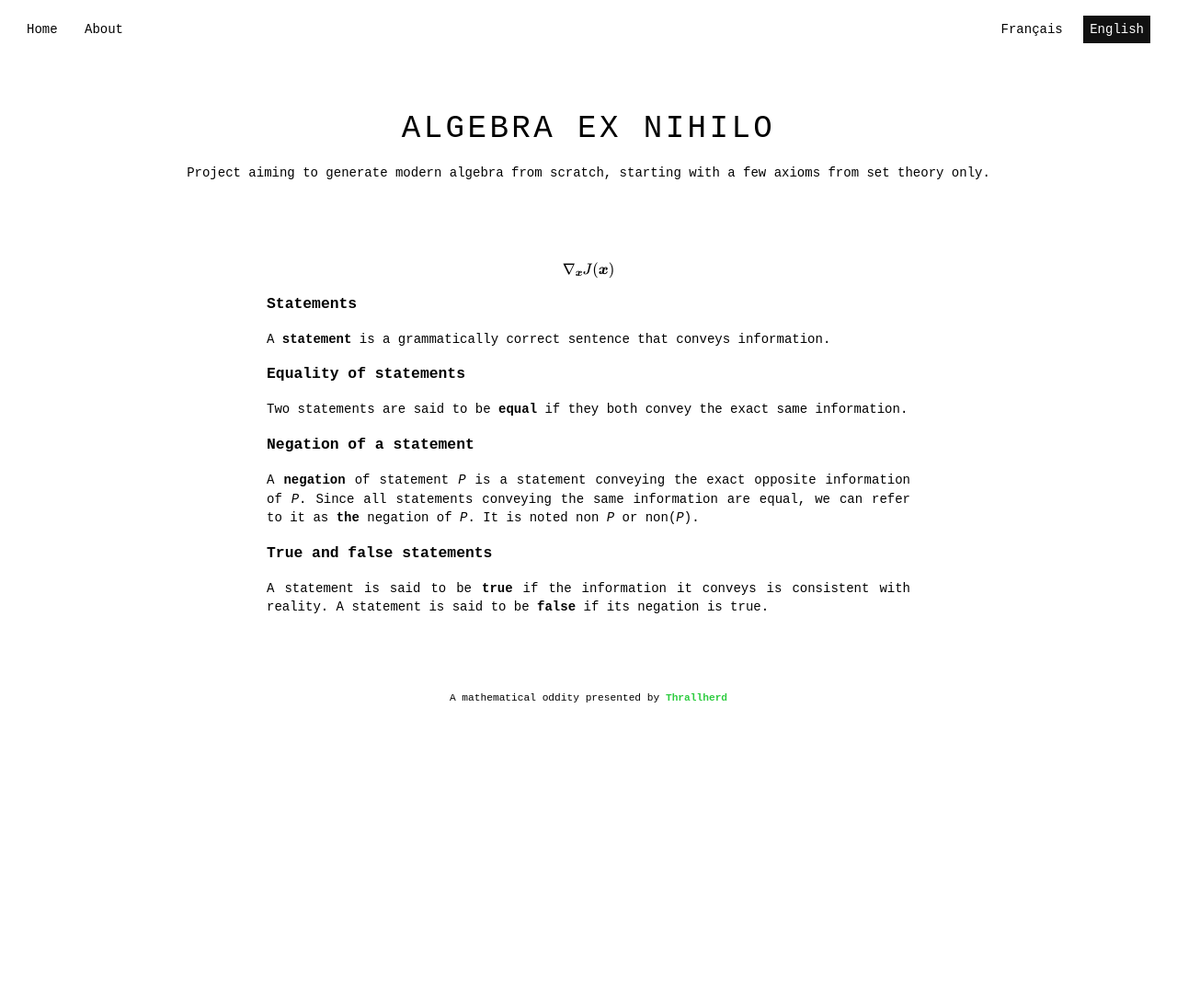
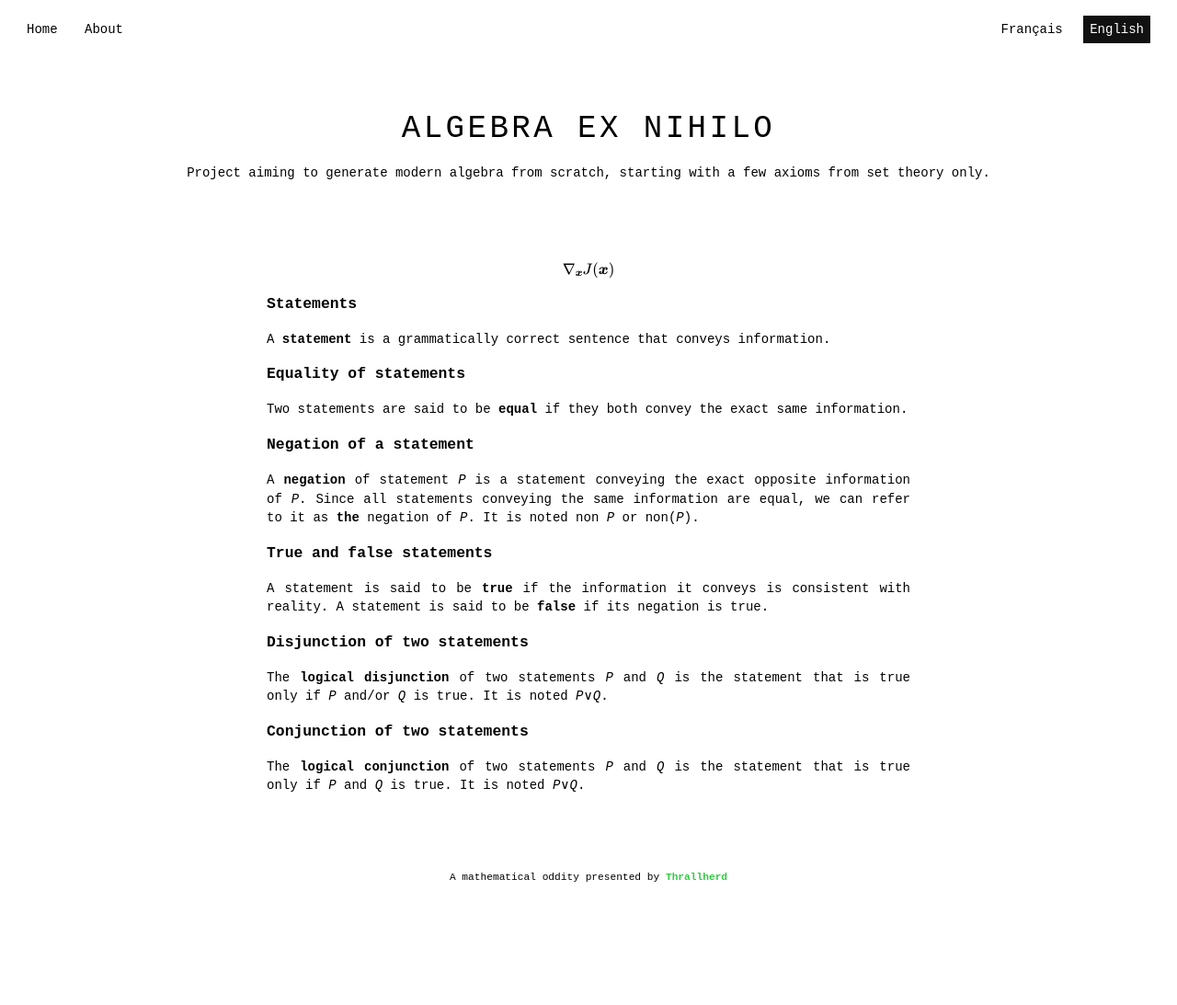
Before and after one commit to Thrallherd/AlgebraExNihilo, a Jekyll site: the page built from en/basic_def.md, in a window 1280 px wide. Shown: the whole page at 92% size. Built offline with Jekyll 4.4.1, drawn with Linux system fonts in a browser that asks for light colours; formulas are drawn with MathJax 3; before the commit the page ends 900 px from its top, so only the background shows below that.

Commit message:
Update basic_def.md

```diff
--- a/en/basic_def.md
+++ b/en/basic_def.md
@@ -20,3 +20,9 @@ A **negation** of statement _P_ is a statement conveying the exact opposite info
 
 ### True and false statements
 A statement is said to be **true** if the information it conveys is consistent with reality. A statement is said to be **false** if its negation is true.
+
+### Disjunction of two statements
+The **logical disjunction** of two statements _P_ and _Q_ is the statement that is true only if _P_ and/or _Q_ is true. It is noted _P_&#8744;_Q_.
+
+### Conjunction of two statements
+The **logical conjunction** of two statements _P_ and _Q_ is the statement that is true only if _P_ and _Q_ is true. It is noted _P_&#8744;_Q_.
```
